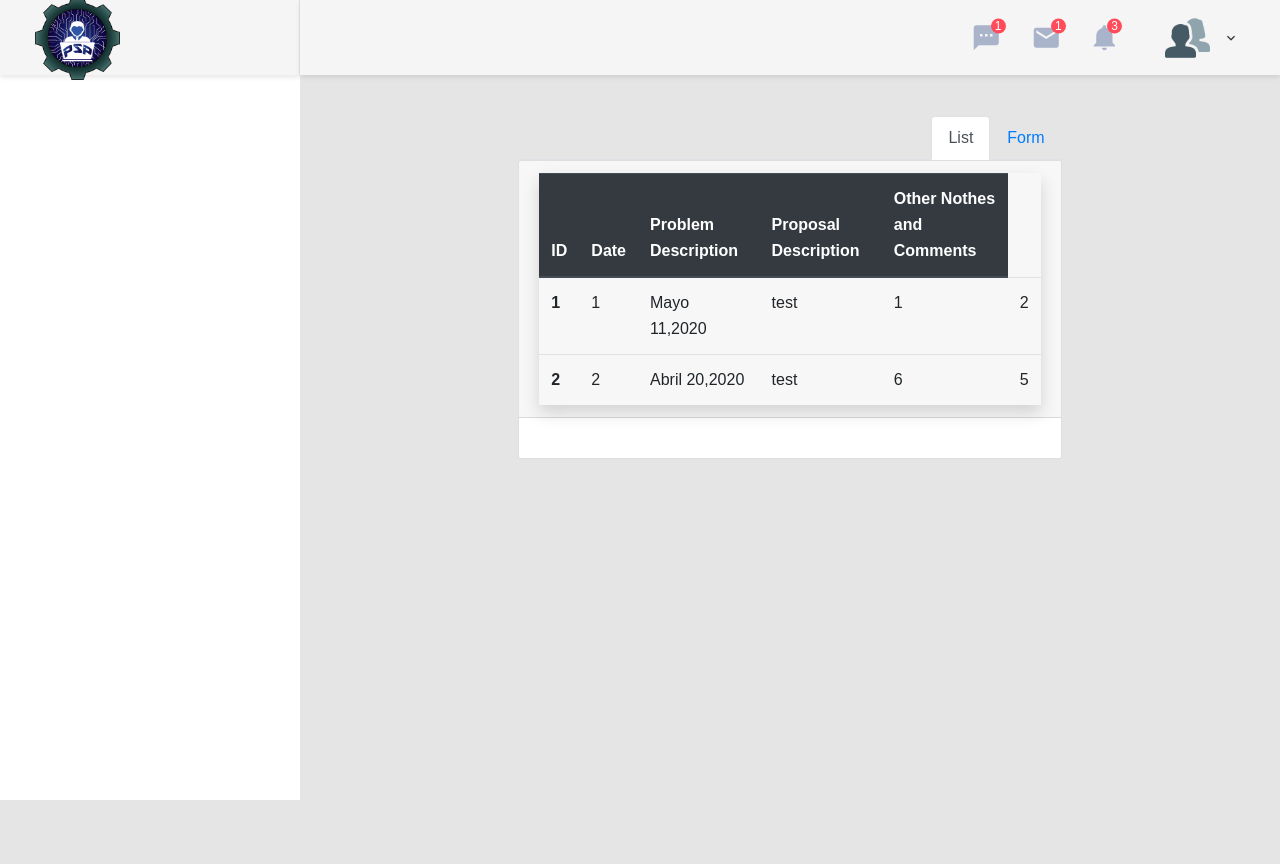
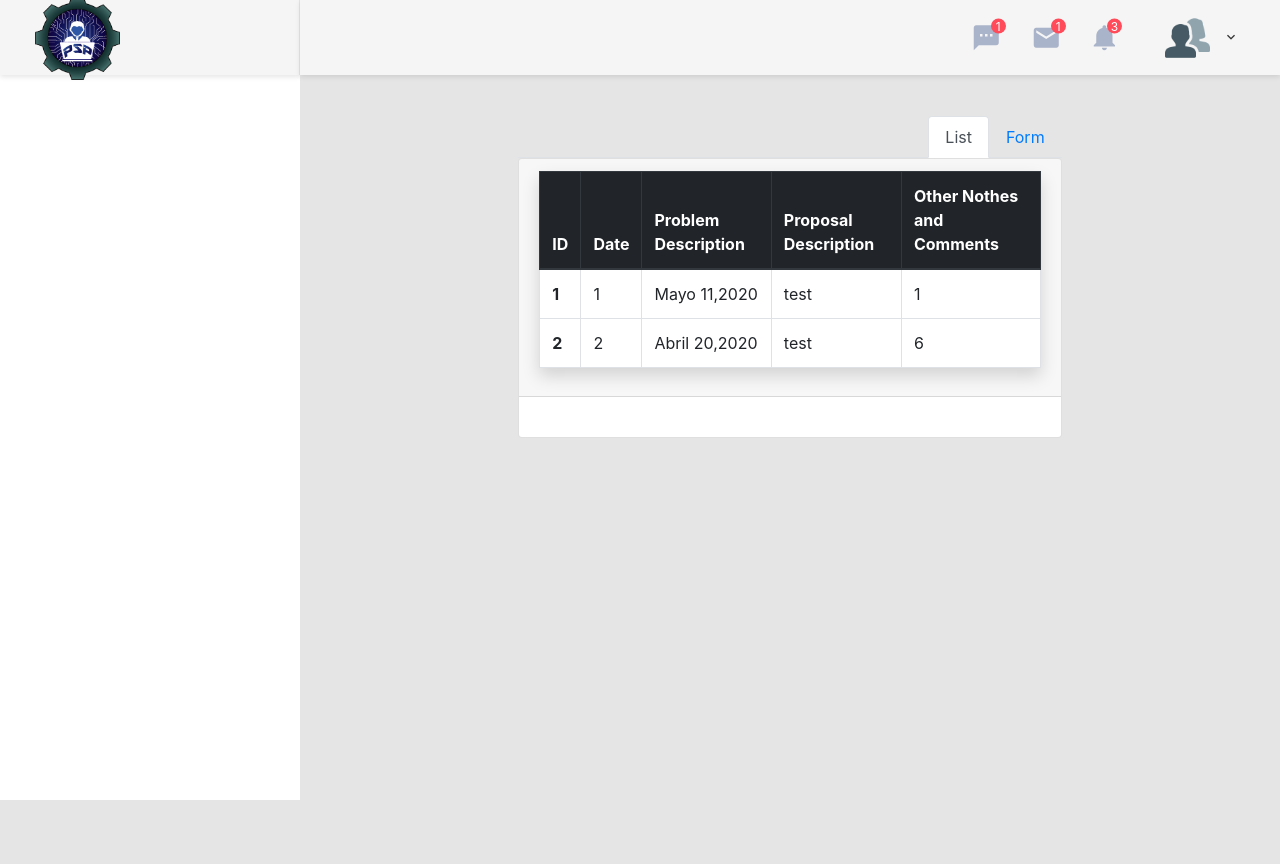
Before and after one commit to crisboleda/psp, a Django app: page /programs/1/pip/ in a window 1280 px wide. Run offline with Django 3.2, Linux system fonts and the light colour scheme; some libraries are stand-ins or nearby versions; grey boxes are pictures that could not be loaded.

Commit message:
Correccion Template  PIP

```diff
--- a/templates/programs/pip.html
+++ b/templates/programs/pip.html
@@ -3,7 +3,30 @@
 
 {% block 'title' %}PSP | PIP{% endblock %}
 
+{% block 'links' %}
+    {% load static %}
+        <script src="https://cdn.datatables.net/1.10.19/js/jquery.dataTables.min.js"></script>
+        <script src="https://cdn.datatables.net/1.10.19/js/dataTables.bootstrap4.min.js"></script>
+        <link rel="stylesheet" href="https://cdnjs.cloudflare.com/ajax/libs/twitter-bootstrap/4.1.1/css/bootstrap.css">
+        <link rel="stylesheet" href="https://cdn.datatables.net/1.10.19/css/dataTables.bootstrap4.min.css">
+
+{% endblock %}
+
+
+{% block 'scripts' %}
+    {% load static %}
+        <script type="text/javascript">
+            $(document).ready(function() {
+
+                $('#list_pip').DataTable();
+            } );
+        </script>
+{% endblock %}
+
 {% block 'content' %}
+
+
+
     <div class="container">
         <div class="mx-auto col-sm-8 main-section" id="myTab" role="tablist">
             <ul class="nav nav-tabs justify-content-end">
@@ -15,11 +38,11 @@
                 </li>
             </ul>
             <div class="tab-content" id="myTabContent">
-                <div class="tab-pane fade show active" id="list" role="tabpanel" aria-labelledby="list-tab">
+                <div class="tab-pane fade show active"  role="tabpanel" aria-labelledby="list-tab">
                     <div class="card">
 	                    <div class="card-header">
-                            <div>
-                                <table class="table  table-hover shadow">
+                            <div class="table responsive">
+                                <table class="table  table-hover shadow table-bordered " id="list_pip">
 
                                     <thead class="thead-dark">
                                         <tr>
@@ -37,7 +60,7 @@
                                         <td>Mayo 11,2020</td>
                                         <td>test</td>
                                         <td>1</td>
-                                        <td>2</td>
+
                                         </tr>
                                         <tr>
                                         <th scope="row">2</th>
@@ -45,7 +68,7 @@
                                         <td>Abril 20,2020</td>
                                         <td>test</td>
                                         <td>6</td>
-                                        <td>5</td>
+
                                         </tr>
                                     </tbody>
                                 </table>
```
